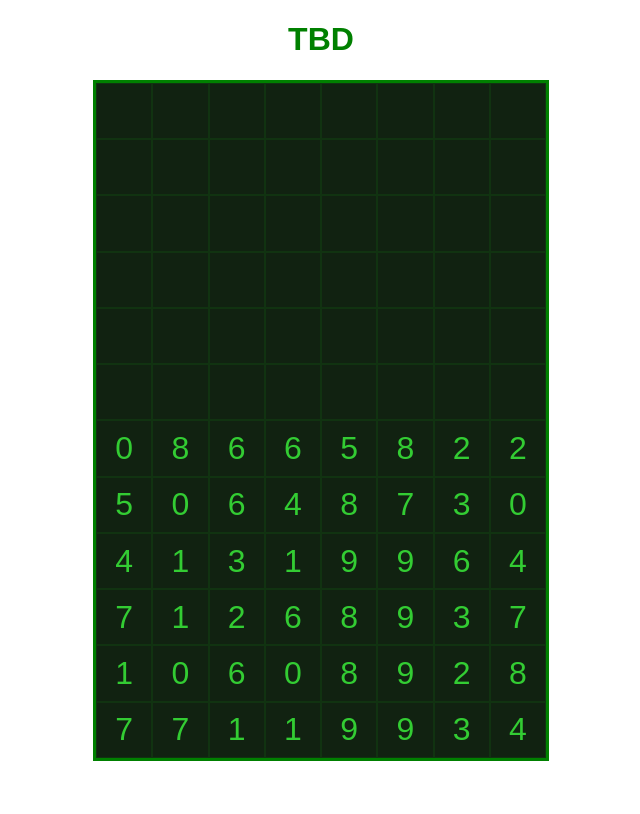
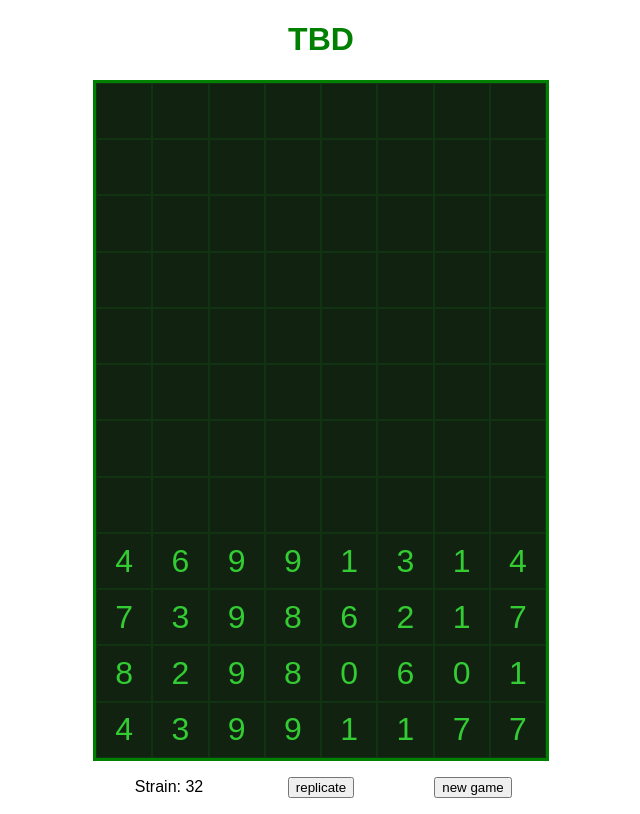
Before and after one commit to zetorama/r4iny-v1rus, a React (Create React App) app: page / in a window 1280 px wide. Shown: the whole page, without its empty margins (319-959 px from the left). Built offline with nearby package versions, Linux system fonts and the light colour scheme.

Commit message:
replicate and reset actions

```diff
--- a/src/Board.js
+++ b/src/Board.js
@@ -7,7 +7,7 @@ export const SIZE_W = 8
 export const SIZE_H = 12
 
 const isSelected = (selected, x, y) => selected ? selected.x === x && selected.y === y : false
-const reverseMatrix = (matrix) => matrix.map(row => row.slice().reverse()).reverse()
+const reverseMatrix = (matrix) => matrix.slice().reverse()
 
 export function Board({ w = SIZE_W, h = SIZE_H }) {
   const cssVars = useMemo(() => ({ '--w': w, '--h': h }), [w, h])
@@ -29,11 +29,16 @@ export function Board({ w = SIZE_W, h = SIZE_H }) {
     [dispatch],
   )
 
+  const handleReplicate = useCallback(ev => dispatch({ type: 'replicate' }), [dispatch])
+  const handleReset = useCallback(ev => dispatch({ type: 'reset' }), [dispatch])
+
   const matrixMirrored = useMemo(() => reverseMatrix(board.matrix), [board.matrix])
   // const matrixMirrored = board.matrix
 
   return (
     <div className="Board" style={cssVars}>
+
+      <main className="Matrix">
         {matrixMirrored.map(row => row.map((cell) => (
           <Cell
             key={cell.x + ':' + cell.y}
@@ -42,6 +47,19 @@ export function Board({ w = SIZE_W, h = SIZE_H }) {
             onClick={handleCellClick}
           />
         )))}
+      </main>
+
+      <aside className="StatusBar">
+        <div className="StatusBar-info">
+          Strain: {board.strainLength}
+        </div>
+        <div className="StatusBar-action">
+          <button onClick={handleReplicate}>replicate</button>
+        </div>
+        <div className="StatusBar-action">
+          <button onClick={handleReset}>new game</button>
+        </div>
+      </aside>
     </div>
   )
 }
--- a/src/Board.model.js
+++ b/src/Board.model.js
@@ -1,3 +1,4 @@
+export const INITIAL_ROWS = 4
 export const TARGET_SUM = 10
 export const ALPHABET = [0, 1, 2, 3, 4, 5, 6, 7, 8, 9]
 
@@ -36,8 +37,9 @@ const canSelectBoth = (matrix, one, two) => {
   const stepY = one.y === two.y ? 0 : one.y < two.y ? 1 : -1
   let x = one.x + stepX
   let y = one.y + stepY
-  while (x !== two.x && y !== two.y) {
-    if (getCellAt(matrix, x, y).value != null) return false
+  console.log({ stepX, stepY, x, y })
+  while (x !== two.x || y !== two.y) {
+    if (getValueAt(matrix, x, y) != null) return false
 
     x += stepX
     y += stepY
@@ -51,16 +53,26 @@ const canEliminateBoth = (_matrix, one, two) =>
   one.value === two.value || one.value + two.value === TARGET_SUM
 
 const swapCells = (matrix, one, two) => {
-  const { value: temp } = one
-  matrix = setCellAt(matrix, one.x, one.y, { ...one, value: two.value })
-  return setCellAt(matrix, two.x, two.y, { ...two, value: temp })
+  matrix = setValueAt(matrix, one.x, one.y, two.value)
+  return setValueAt(matrix, two.x, two.y, one.value)
 }
 
-const getCellAt = (matrix, x, y) => matrix[y][x]
-const setCellAt = (matrix, x, y, cell) =>
+const getValueAt = (matrix, x, y) => matrix[y][x].value
+const setValueAt = (matrix, x, y, value) =>
   matrix.map((row, curY) => y !== curY ? row : row.map((curCell, curX) =>
-    x !== curX ? curCell : cell
+    x !== curX ? curCell : { ...curCell, value }
   ))
+
+const getStrain = (matrix) => {
+  const strain = []
+  for (const row of matrix) {
+    for (const { value } of row) {
+      if (value != null) strain.push(value)
+    }
+  }
+
+  return strain
+}
 
 // public
 export const getInitialCell = ({ x, y }) => ({
@@ -69,45 +81,93 @@ export const getInitialCell = ({ x, y }) => ({
   value: null,
 })
 
-export const getInitialBoard = ({ w, h, strainLength = w * h / 2 }) => ({
+export const getInitialBoard = ({ w, h, strainLength = w * INITIAL_ROWS }) => ({
+  w,
+  h,
+  n: strainLength,
+  strainLength,
   matrix: generateMatrix(w, h, strainLength),
+  nextX: w - 1,
+  nextStep: -1,
   selected: null,
+  gameOver: null,
 })
 
 export const reduceBoard = (board, { type, payload }) => {
   console.log('%c reduceBoard: [%s]', 'color: green', type, payload)
 
   switch (type) {
+    case 'reset': {
+      const { w, h, n: strainLength } = board
+      return getInitialBoard({ w, h, strainLength })
+    }
+
+    case 'replicate': {
+      let { matrix, nextX, nextStep } = board
+      const strain = getStrain(matrix)
+
+      for (const value of strain) {
+        // find empty row, which would be the next one after top-most value
+        let y = board.h - 1
+        while (getValueAt(matrix, nextX, y) == null) {
+          y--
+        }
+
+        if (++y === board.h) {
+          // this is the end
+          return { ...board, gameOver: 'lose' }
+        }
+
+        matrix = setValueAt(matrix, nextX, y, value)
+
+        nextX += nextStep
+        if (nextX === -1) {
+          nextX = 0
+          nextStep = 1
+        } else if (nextX === board.w) {
+          nextX = board.w - 1
+          nextStep = -1
+        }
+      }
+
+      return { ...board, matrix, nextX, nextStep }
+    }
+
     case 'select': {
       const { matrix, selected } = board
       const { x, y } = payload
-      const cell = getCellAt(matrix, x, y)
-      if (cell.value == null || (selected && selected.x === cell.x && selected.y === cell.y)) {
-        // unselect on empty or same cell
+      const target = { x, y, value: getValueAt(matrix, x, y) }
+      if (target.value == null || (selected && selected.x === target.x && selected.y === target.y)) {
+        // unselect on empty or when it's the same cell
         return { ...board, selected: null }
       }
 
-      if (!selected || !canSelectBoth(matrix, cell, selected)) {
-        // just toggle selected to a new cell
-        return { ...board, selected: { ...cell } }
+      if (!selected || !canSelectBoth(matrix, target, selected)) {
+        // toggle selected to a new cell
+        return { ...board, selected: { ...target } }
       }
 
-      if (canEliminateBoth(matrix, cell, selected)) {
-        const temp = setCellAt(matrix, selected.x, selected.y, { ...selected, value: null })
-
+      if (!canEliminateBoth(matrix, target, selected)) {
+        // swap both cells
         return {
           ...board,
+          matrix: swapCells(matrix, target, selected),
           selected: null,
-          matrix: setCellAt(temp, cell.x, cell.y, { ...cell, value: null })
         }
       }
 
-      // otherwise, just swap them
+      // clear both cells
+      const strainLength = board.strainLength - 2
+      const temp = setValueAt(matrix, selected.x, selected.y, null)
+
       return {
         ...board,
-        matrix: swapCells(matrix, cell, selected),
         selected: null,
+        matrix: setValueAt(temp, target.x, target.y, null),
+        strainLength,
+        gameOver: strainLength < 1 ? 'win' : board.gameOver,
       }
+
     }
 
     default:
--- a/src/index.scss
+++ b/src/index.scss
@@ -29,7 +29,9 @@ code {
   }
 }
 
-.Board {
+
+
+.Matrix {
   width: 90vw;
   max-width: 450px;
 
@@ -62,3 +64,15 @@ code {
     font-weight: bold;
   }
 }
+
+.StatusBar {
+  margin: 1em 0;
+
+  display: flex;
+  align-items: center;
+}
+
+.StatusBar-info,
+.StatusBar-action {
+  flex: 1;
+}
```
Lines whose indentation alone changed are shown as unchanged.
